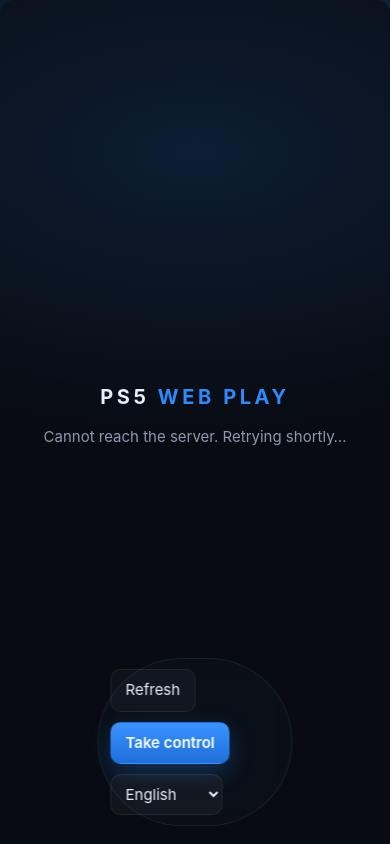
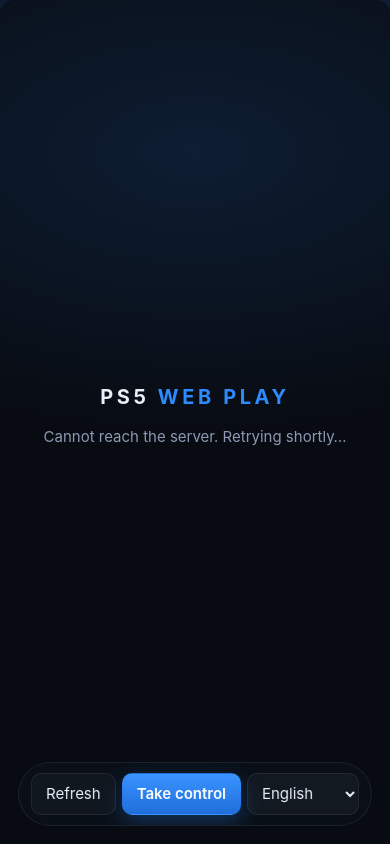
Before and after one commit to 0xdeadn00b/ps5web, a plain HTML site: page web/index.html in a window 390 px wide. Drawn offline with Linux system fonts and the light colour scheme; no server answers.

Commit message:
Update on the selector

```diff
--- a/web/css/app.css
+++ b/web/css/app.css
@@ -1779,11 +1779,20 @@ body.mode-control #view-home {
 
 .watch-actions,
 #view-home .topbar > .row {
-  flex-wrap: wrap;
-}
-
-@media (max-width: 480px) {
-  #view-home .topbar {
-    flex-wrap: wrap;
-  }
-}
+  flex-wrap: nowrap;
+  justify-content: flex-start;
+  min-width: 0;
+  max-width: 100%;
+  overflow-x: auto;
+  gap: 0.375rem;
+}
+
+.watch-actions > button,
+#view-home .topbar > .row > button {
+  flex: none;
+  white-space: nowrap;
+}
+
+#view-home .topbar {
+  flex-wrap: nowrap;
+}
```
